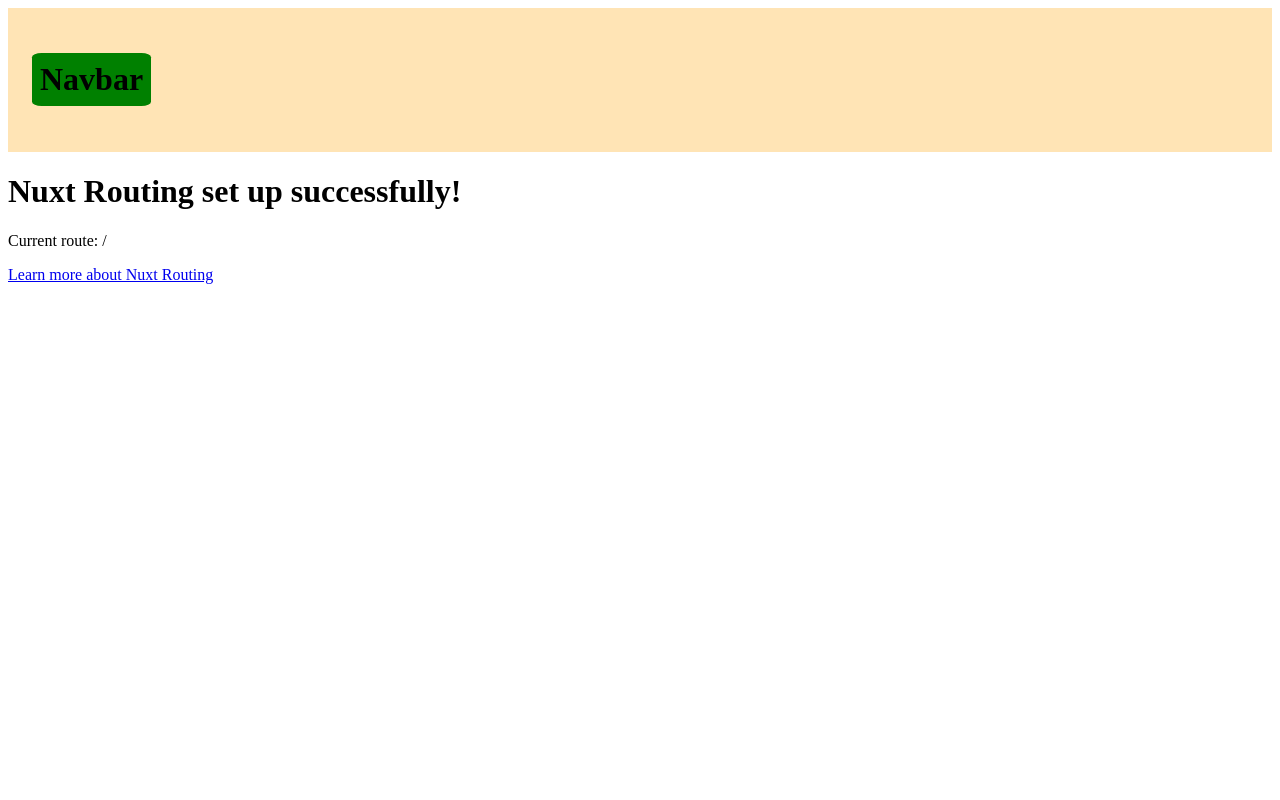
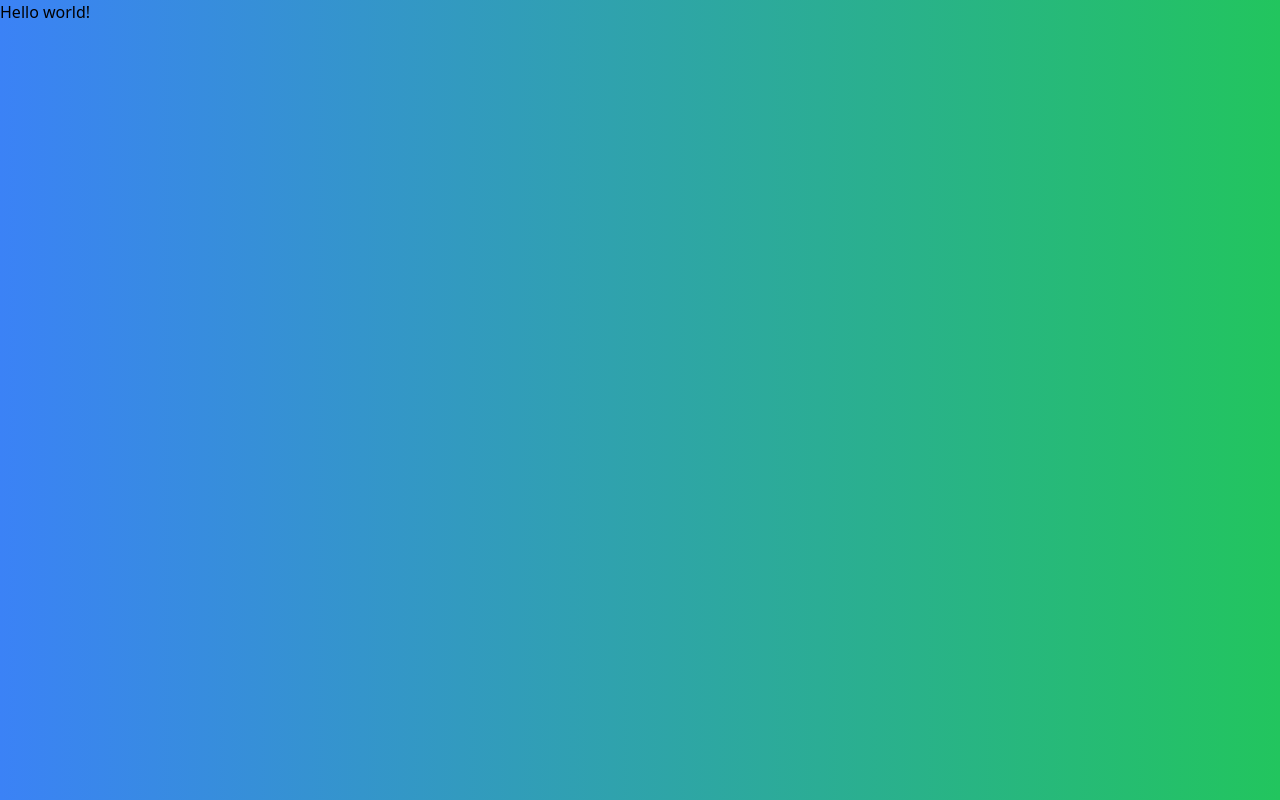
Before and after one commit to Yokosumi/sc011-nuxt-playground, a Nuxt app: page / in a window 1280 px wide. Built offline with nearby package versions, Linux system fonts and the light colour scheme.

Commit message:
Update app.vue and package.json

```diff
--- a/app.vue
+++ b/app.vue
@@ -1,7 +1,5 @@
 <template>
-  <div>
-    <Navbar/>
-
-  </div>
-  <NuxtPage />
+  <h1 class="text-3xl font-bold underline">
+    Hello world!
+  </h1>
 </template>
--- /dev/null
+++ b/assets/css/main.css
@@ -0,0 +1,9 @@
+@tailwind base;
+@tailwind components;
+@tailwind utilities;
+
+@layer base {
+    body {
+        @apply bg-gradient-to-r from-blue-500 to-green-500;
+    }
+}
--- a/nuxt.config.ts
+++ b/nuxt.config.ts
@@ -1,4 +1,11 @@
 // https://nuxt.com/docs/api/configuration/nuxt-config
 export default defineNuxtConfig({
-  devtools: { enabled: true }
+  devtools: { enabled: true },
+  css: ['~/assets/css/main.css'],
+  postcss: {
+    plugins: {
+      tailwindcss: {},
+      autoprefixer: {},
+    },
+  },
 })
--- a/package.json
+++ b/package.json
@@ -13,5 +13,10 @@
     "nuxt": "^3.10.3",
     "vue": "^3.4.19",
     "vue-router": "^4.3.0"
+  },
+  "devDependencies": {
+    "autoprefixer": "^10.4.18",
+    "postcss": "^8.4.35",
+    "tailwindcss": "^3.4.1"
   }
 }
```
Also changed, not shown: 1 other file (tests, documents, lock files or other folders).
